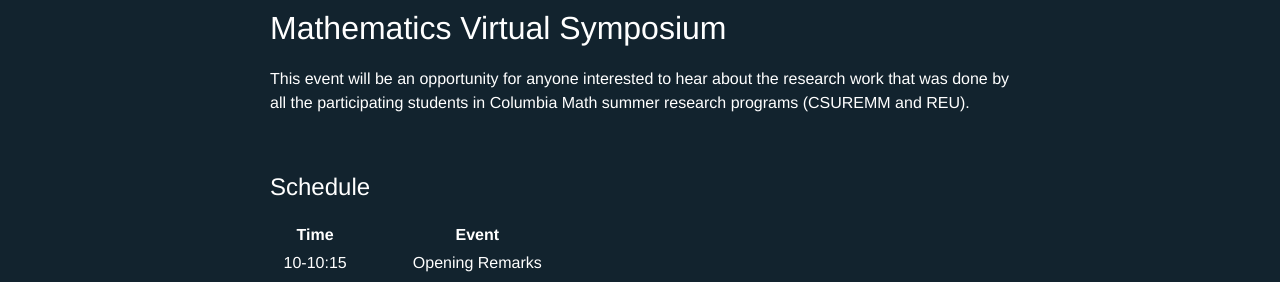
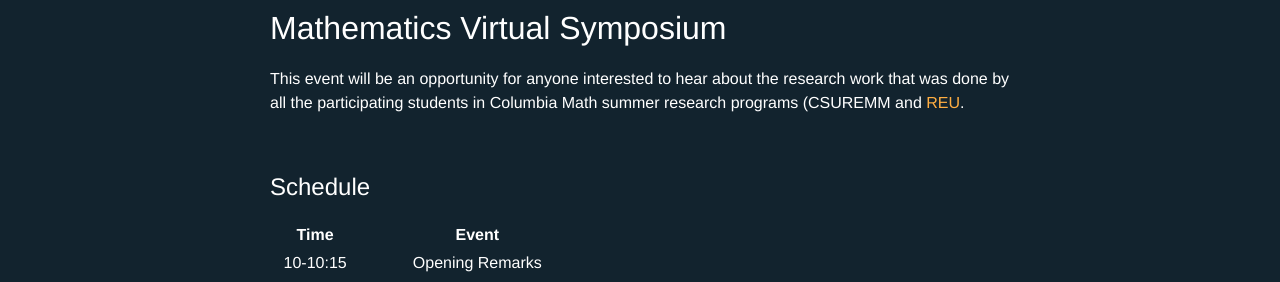
Before and after one commit to ColumbiaUndergradMathModeling/Home, a Jekyll site: the page built from pages/sums/su21.md, in a window 1280 px wide and 900 px high. Shown: the part 136-418 px from the top of the window. Built offline with Jekyll 4.4.1, drawn with Linux system fonts in a browser that asks for light colours; our own code applies the rules of GitHub Pages for plain Markdown files.

Commit message:
Update su21.md

```diff
--- a/pages/sums/su21.md
+++ b/pages/sums/su21.md
@@ -6,7 +6,7 @@ header: default
 
 # 2021 Summer Undergraduate Research in Mathematics Virtual Symposium
 
-This event will be an opportunity for anyone interested to hear about the research work that was done by all the participating students in Columbia Math summer research programs (CSUREMM and REU).
+This event will be an opportunity for anyone interested to hear about the research work that was done by all the participating students in Columbia Math summer research programs (CSUREMM and [REU](https://www.math.columbia.edu/programs-math/undergraduate-program/undergraduate-research/summer-undergraduate-research/).
 
 <p>&nbsp;</p>
 
@@ -86,4 +86,4 @@ parameters in the blockchain protocol.*
 
 ## Where
 
-Join Zoom Meeting [here](https://columbiauniversity.zoom.us/j/93384395727?pwd=THB4TDRwNjR2TWpyOC9BNENsbkk0Zz09)
+Join Zoom Meeting [here.](https://columbiauniversity.zoom.us/j/93384395727?pwd=THB4TDRwNjR2TWpyOC9BNENsbkk0Zz09)
```
